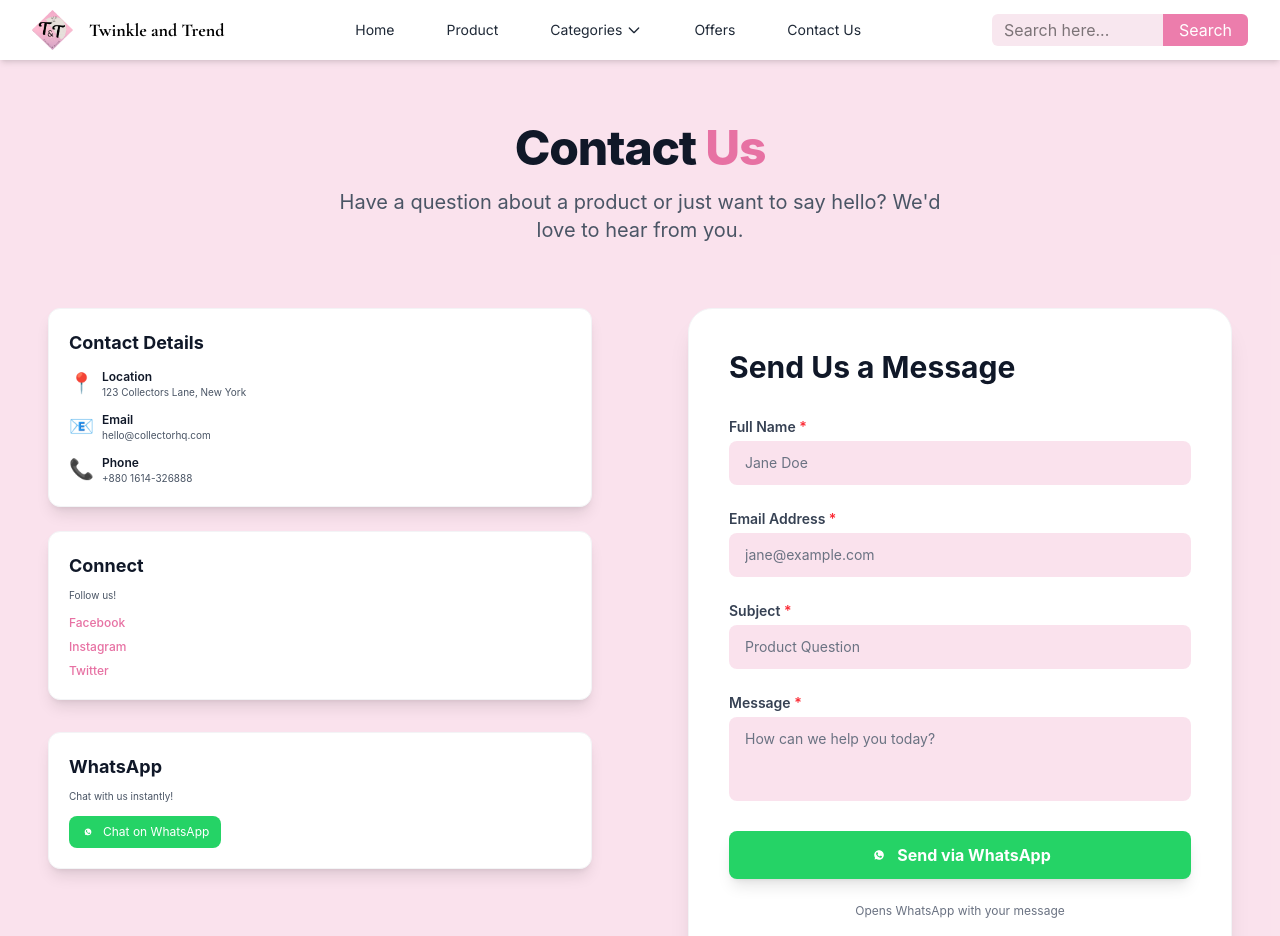
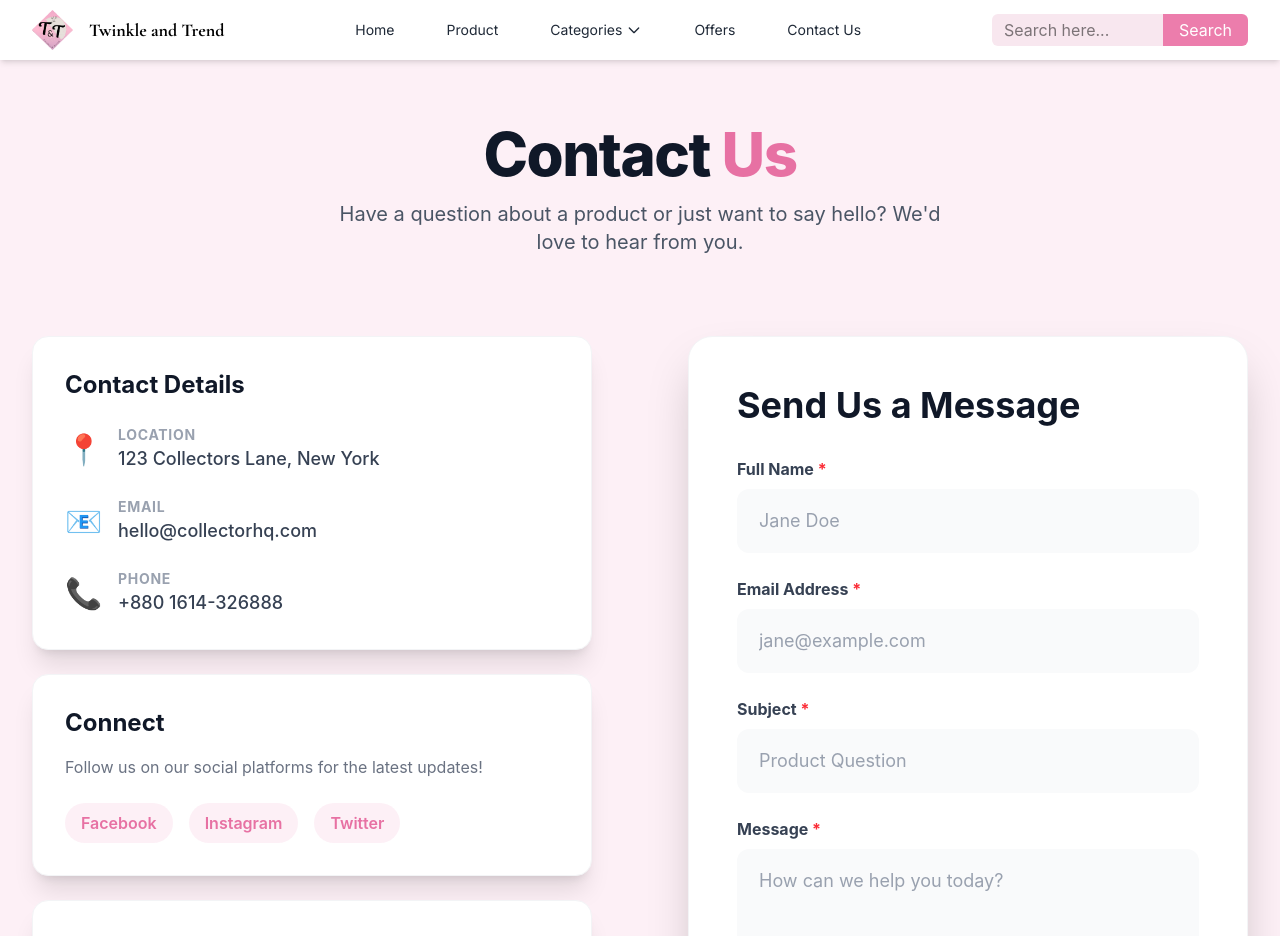
Before and after one commit to mahid76/twinkle-and-trend, a React (Vite) app: page /ContactUs in a window 1280 px wide. Shown: the top 936 px of the page. Built offline with nearby package versions, Linux system fonts and the light colour scheme.

Commit message:
Contact us text

```diff
--- a/src/pages/ContactUs/ContactUs.jsx
+++ b/src/pages/ContactUs/ContactUs.jsx
@@ -245,7 +245,6 @@
 import React, { useState } from 'react';
 
 const ContactPage = () => {
-  // State for form fields
   const [formData, setFormData] = useState({
     fullName: '',
     email: '',
@@ -255,7 +254,6 @@ const ContactPage = () => {
 
   const [isSubmitting, setIsSubmitting] = useState(false);
 
-  // Handle input changes
   const handleChange = (e) => {
     const { name, value } = e.target;
     setFormData(prev => ({
@@ -264,28 +262,21 @@ const ContactPage = () => {
     }));
   };
 
-  // Handle form submission - Send to WhatsApp
   const handleSubmit = (e) => {
     e.preventDefault();
     setIsSubmitting(true);
 
-    // Your WhatsApp number (with country code for Bangladesh)
-    const whatsappNumber = '8801614326888'; // 01614326888 with Bangladesh country code
+    const whatsappNumber = '8801614326888';
 
-    // Format the message
     const message = `*New Contact Form Message*%0A%0A
 *Name:* ${formData.fullName}%0A
 *Email:* ${formData.email}%0A
 *Subject:* ${formData.subject}%0A
 *Message:* ${formData.message}`;
 
-    // Create WhatsApp URL
     const whatsappURL = `https://wa.me/${whatsappNumber}?text=${message}`;
-
-    // Open WhatsApp in a new tab
     window.open(whatsappURL, '_blank');
 
-    // Optional: Clear form after sending
     setFormData({
       fullName: '',
       email: '',
@@ -297,40 +288,40 @@ const ContactPage = () => {
   };
 
   return (
-    // The container uses brand color with low opacity as a subtle background
-    <div className="w-full min-h-screen py-8 sm:py-12 md:py-16 px-4 sm:px-6 lg:px-12 bg-[#E771A3]/20">
+    <div className="w-full min-h-screen py-10 sm:py-16 px-4 sm:px-8 bg-[#E771A3]/10">
       <div className="max-w-7xl mx-auto">
 
-        {/* Page Header - Responsive text sizes */}
-        <div className="text-center mb-8 sm:mb-12 md:mb-16">
-          <h1 className="text-3xl sm:text-4xl md:text-5xl font-extrabold text-gray-900 tracking-tight">
+        {/* Page Header */}
+        <div className="text-center mb-12 sm:mb-20">
+          <h1 className="text-4xl sm:text-5xl md:text-6xl font-extrabold text-gray-900 tracking-tight">
             Contact <span className="text-[#E771A3]">Us</span>
           </h1>
-          <p className="mt-2 sm:mt-3 md:mt-4 text-sm sm:text-base md:text-lg lg:text-xl text-gray-600 max-w-2xl mx-auto px-4">
+          <p className="mt-4 text-base sm:text-lg md:text-xl text-gray-600 max-w-2xl mx-auto px-4">
             Have a question about a product or just want to say hello? We'd love to hear from you.
           </p>
         </div>
 
-        <div className="grid grid-cols-1 lg:grid-cols-2 gap-8 sm:gap-10 lg:gap-12 xl:gap-24 items-start">
+        <div className="grid grid-cols-1 lg:grid-cols-2 gap-10 lg:gap-16 xl:gap-24 items-start">
 
-          {/* Column 1: Contact Information - Side by side on mobile/tablet, stacked on desktop */}
-          <div className="grid grid-cols-2 md:grid-cols-2 lg:grid-cols-1 gap-3 sm:gap-4 lg:gap-6">
+          {/* Column 1: Contact Information */}
+          <div className="grid grid-cols-1 sm:grid-cols-2 lg:grid-cols-1 gap-6">
+
             {/* Contact Details Card */}
-            <div className="bg-white p-3 sm:p-4 md:p-5 rounded-lg sm:rounded-xl shadow-lg border border-gray-100">
-              <h2 className="text-sm sm:text-base md:text-lg font-bold text-gray-900 mb-2 sm:mb-3">
+            <div className="bg-white p-6 md:p-8 rounded-2xl shadow-xl border border-gray-100">
+              <h2 className="text-xl md:text-2xl font-bold text-gray-900 mb-6">
                 Contact Details
               </h2>
-              <div className="space-y-2 sm:space-y-3">
+              <div className="space-y-6">
                 {[
                   { icon: '📍', title: 'Location', value: '123 Collectors Lane, New York' },
                   { icon: '📧', title: 'Email', value: 'hello@collectorhq.com' },
                   { icon: '📞', title: 'Phone', value: '+880 1614-326888' },
                 ].map((item) => (
-                  <div key={item.title} className="flex gap-1.5 sm:gap-2 items-start">
-                    <div className="text-lg sm:text-xl text-[#E771A3]">{item.icon}</div>
+                  <div key={item.title} className="flex gap-4 items-center">
+                    <div className="text-2xl sm:text-3xl text-[#E771A3]">{item.icon}</div>
                     <div>
-                      <h4 className="text-[10px] sm:text-xs font-semibold text-gray-900">{item.title}</h4>
-                      <p className="text-[8px] sm:text-[10px] text-gray-600 break-words">{item.value}</p>
+                      <h4 className="text-sm font-bold text-gray-400 uppercase tracking-wider">{item.title}</h4>
+                      <p className="text-base sm:text-lg text-gray-700 font-medium">{item.value}</p>
                     </div>
                   </div>
                 ))}
@@ -338,59 +329,57 @@ const ContactPage = () => {
             </div>
 
             {/* Social Connect Card */}
-            <div className="bg-white p-3 sm:p-4 md:p-5 rounded-lg sm:rounded-xl shadow-lg border border-gray-100">
-              <h3 className="text-sm sm:text-base md:text-lg font-bold text-gray-900 mb-2">
+            <div className="bg-white p-6 md:p-8 rounded-2xl shadow-xl border border-gray-100">
+              <h3 className="text-xl md:text-2xl font-bold text-gray-900 mb-4">
                 Connect
               </h3>
-              <p className="text-[8px] sm:text-[10px] text-gray-600 mb-2 sm:mb-3">
-                Follow us!
+              <p className="text-sm sm:text-base text-gray-500 mb-6">
+                Follow us on our social platforms for the latest updates!
               </p>
-              <div className="flex flex-col gap-1.5 sm:gap-2">
-                {['FB', 'IG', 'TW'].map(social => (
+              <div className="flex flex-wrap gap-4">
+                {['Facebook', 'Instagram', 'Twitter'].map(social => (
                   <button
                     key={social}
-                    className="text-left text-[10px] sm:text-xs text-[#E771A3] hover:opacity-70 transition-opacity font-medium"
+                    className="bg-[#E771A3]/10 px-4 py-2 rounded-full text-sm sm:text-base text-[#E771A3] hover:bg-[#E771A3] hover:text-white transition-all font-semibold"
                   >
-                    {social === 'FB' ? 'Facebook' : social === 'IG' ? 'Instagram' : 'Twitter'}
+                    {social}
                   </button>
                 ))}
               </div>
             </div>
 
-            {/* Quick WhatsApp Contact - Full width on all screens */}
-            <div className="col-span-2 md:col-span-2 lg:col-span-1 mt-1 sm:mt-2">
-              <div className="bg-white p-3 sm:p-4 md:p-5 rounded-lg sm:rounded-xl shadow-lg border border-gray-100">
-                <h3 className="text-sm sm:text-base md:text-lg font-bold text-gray-900 mb-2">
-                  WhatsApp
+            {/* Quick WhatsApp Contact Card */}
+            <div className="bg-white p-6 md:p-8 rounded-2xl shadow-xl border border-gray-100">
+              <h3 className="text-xl md:text-2xl font-bold text-gray-900 mb-4">
+                Direct Support
               </h3>
-                <p className="text-[8px] sm:text-[10px] text-gray-600 mb-2 sm:mb-3">
-                  Chat with us instantly!
+              <p className="text-sm sm:text-base text-gray-500 mb-6">
+                Need a quick answer? Chat with our team instantly.
               </p>
               <a
                 href="https://wa.me/8801614326888"
                 target="_blank"
                 rel="noopener noreferrer"
-                  className="inline-flex items-center gap-1.5 sm:gap-2 bg-[#25D366] text-white px-2.5 sm:px-3 py-1.5 sm:py-2 rounded-lg hover:bg-[#128C7E] transition-colors text-[10px] sm:text-xs"
+                className="w-full flex items-center justify-center gap-3 bg-[#25D366] text-white px-6 py-4 rounded-xl hover:bg-[#128C7E] transition-all text-base sm:text-lg font-bold shadow-md"
               >
-                  <svg className="w-3 h-3 sm:w-3.5 sm:h-3.5" fill="currentColor" viewBox="0 0 24 24">
+                <svg className="w-6 h-6" fill="currentColor" viewBox="0 0 24 24">
                   <path d="M12.031 6.172c-3.181 0-5.767 2.586-5.768 5.766-.001 1.298.38 2.27 1.019 3.287l-.582 2.128 2.182-.573c.978.58 1.911.928 3.145.929 3.178 0 5.767-2.587 5.768-5.766.001-3.187-2.575-5.77-5.764-5.771zm3.392 8.244c-.144.405-.837.774-1.17.824-.299.045-.677.063-1.092-.069-.252-.08-.575-.187-.988-.365-1.739-.751-2.874-2.502-2.961-2.617-.087-.116-.708-.94-.708-1.793s.448-1.273.607-1.446c.159-.173.346-.217.462-.217l.332.006c.106.005.249-.04.39.298.144.347.491 1.2.534 1.287.043.087.072.188.014.304-.058.116-.087.188-.173.289l-.26.304c-.087.087-.177.18-.076.354.101.174.449.741.964 1.201.662.591 1.221.774 1.394.86s.274.072.376-.043c.101-.116.433-.506.549-.68.116-.173.231-.145.39-.087s1.011.477 1.184.564.289.13.332.202c.045.072.045.419-.1.824z"/>
                 </svg>
                 Chat on WhatsApp
               </a>
             </div>
           </div>
-          </div>
 
-          {/* Column 2: The Contact Form - Responsive */}
-          <form onSubmit={handleSubmit} className="bg-white p-5 sm:p-6 md:p-8 lg:p-10 rounded-xl sm:rounded-2xl lg:rounded-3xl shadow-xl border border-gray-100">
-            <h2 className="text-xl sm:text-2xl lg:text-3xl font-bold text-gray-900 mb-4 sm:mb-6 lg:mb-8">
+          {/* Column 2: The Contact Form */}
+          <form onSubmit={handleSubmit} className="bg-white p-8 sm:p-10 md:p-12 rounded-3xl shadow-2xl border border-gray-100">
+            <h2 className="text-2xl sm:text-3xl lg:text-4xl font-bold text-gray-900 mb-8">
               Send Us a Message
             </h2>
 
-            <div className="space-y-3 sm:space-y-4 lg:space-y-6">
+            <div className="space-y-6">
               {/* Full Name Field */}
               <div>
-                <label className="block text-xs sm:text-sm font-semibold text-gray-700 mb-1">
+                <label className="block text-sm sm:text-base font-bold text-gray-700 mb-2">
                   Full Name <span className="text-red-500">*</span>
                 </label>
                 <input
@@ -400,13 +389,13 @@ const ContactPage = () => {
                   onChange={handleChange}
                   required
                   placeholder="Jane Doe"
-                  className="w-full bg-[#E771A3]/20 text-gray-800 placeholder:text-gray-500 rounded-lg px-3 py-2.5 sm:px-4 sm:py-3 text-sm border-none focus:ring-2 focus:ring-[#E771A3]/50 outline-none"
+                  className="w-full bg-gray-50 text-gray-800 placeholder:text-gray-400 rounded-xl px-5 py-4 text-base sm:text-lg border-2 border-transparent focus:border-[#E771A3] focus:bg-white outline-none transition-all"
                 />
               </div>
 
               {/* Email Address Field */}
               <div>
-                <label className="block text-xs sm:text-sm font-semibold text-gray-700 mb-1">
+                <label className="block text-sm sm:text-base font-bold text-gray-700 mb-2">
                   Email Address <span className="text-red-500">*</span>
                 </label>
                 <input
@@ -416,13 +405,13 @@ const ContactPage = () => {
                   onChange={handleChange}
                   required
                   placeholder="jane@example.com"
-                  className="w-full bg-[#E771A3]/20 text-gray-800 placeholder:text-gray-500 rounded-lg px-3 py-2.5 sm:px-4 sm:py-3 text-sm border-none focus:ring-2 focus:ring-[#E771A3]/50 outline-none"
+                  className="w-full bg-gray-50 text-gray-800 placeholder:text-gray-400 rounded-xl px-5 py-4 text-base sm:text-lg border-2 border-transparent focus:border-[#E771A3] focus:bg-white outline-none transition-all"
                 />
               </div>
 
               {/* Subject Field */}
               <div>
-                <label className="block text-xs sm:text-sm font-semibold text-gray-700 mb-1">
+                <label className="block text-sm sm:text-base font-bold text-gray-700 mb-2">
                   Subject <span className="text-red-500">*</span>
                 </label>
                 <input
@@ -432,23 +421,23 @@ const ContactPage = () => {
                   onChange={handleChange}
                   required
                   placeholder="Product Question"
-                  className="w-full bg-[#E771A3]/20 text-gray-800 placeholder:text-gray-500 rounded-lg px-3 py-2.5 sm:px-4 sm:py-3 text-sm border-none focus:ring-2 focus:ring-[#E771A3]/50 outline-none"
+                  className="w-full bg-gray-50 text-gray-800 placeholder:text-gray-400 rounded-xl px-5 py-4 text-base sm:text-lg border-2 border-transparent focus:border-[#E771A3] focus:bg-white outline-none transition-all"
                 />
               </div>
 
               {/* Message Field */}
               <div>
-                <label className="block text-xs sm:text-sm font-semibold text-gray-700 mb-1">
+                <label className="block text-sm sm:text-base font-bold text-gray-700 mb-2">
                   Message <span className="text-red-500">*</span>
                 </label>
                 <textarea
                   name="message"
-                  rows="3"
+                  rows="4"
                   value={formData.message}
                   onChange={handleChange}
                   required
                   placeholder="How can we help you today?"
-                  className="w-full bg-[#E771A3]/20 text-gray-800 placeholder:text-gray-500 rounded-lg px-3 py-2.5 sm:px-4 sm:py-3 text-sm border-none focus:ring-2 focus:ring-[#E771A3]/50 outline-none resize-none"
+                  className="w-full bg-gray-50 text-gray-800 placeholder:text-gray-400 rounded-xl px-5 py-4 text-base sm:text-lg border-2 border-transparent focus:border-[#E771A3] focus:bg-white outline-none transition-all resize-none"
                 ></textarea>
               </div>
 
@@ -456,20 +445,20 @@ const ContactPage = () => {
               <button
                 type="submit"
                 disabled={isSubmitting}
-                className={`w-full flex items-center justify-center gap-2 text-white text-sm sm:text-base font-bold py-2.5 sm:py-3 rounded-lg shadow-lg hover:shadow-xl transition-all duration-300 outline-none ${
+                className={`w-full flex items-center justify-center gap-3 text-white text-lg sm:text-xl font-bold py-4 sm:py-5 rounded-xl shadow-lg transition-all duration-300 outline-none ${
                   isSubmitting
                     ? 'bg-gray-400 cursor-not-allowed'
-                    : 'bg-[#25D366] hover:bg-[#128C7E] hover:scale-[1.02] active:scale-[0.98]'
+                    : 'bg-[#25D366] hover:bg-[#128C7E] hover:scale-[1.01] active:scale-[0.99]'
                 }`}
               >
-                <svg className="w-4 h-4 sm:w-5 sm:h-5" fill="currentColor" viewBox="0 0 24 24">
+                <svg className="w-6 h-6" fill="currentColor" viewBox="0 0 24 24">
                   <path d="M12.031 6.172c-3.181 0-5.767 2.586-5.768 5.766-.001 1.298.38 2.27 1.019 3.287l-.582 2.128 2.182-.573c.978.58 1.911.928 3.145.929 3.178 0 5.767-2.587 5.768-5.766.001-3.187-2.575-5.77-5.764-5.771zm3.392 8.244c-.144.405-.837.774-1.17.824-.299.045-.677.063-1.092-.069-.252-.08-.575-.187-.988-.365-1.739-.751-2.874-2.502-2.961-2.617-.087-.116-.708-.94-.708-1.793s.448-1.273.607-1.446c.159-.173.346-.217.462-.217l.332.006c.106.005.249-.04.39.298.144.347.491 1.2.534 1.287.043.087.072.188.014.304-.058.116-.087.188-.173.289l-.26.304c-.087.087-.177.18-.076.354.101.174.449.741.964 1.201.662.591 1.221.774 1.394.86s.274.072.376-.043c.101-.116.433-.506.549-.68.116-.173.231-.145.39-.087s1.011.477 1.184.564.289.13.332.202c.045.072.045.419-.1.824z"/>
                 </svg>
-                {isSubmitting ? 'Sending...' : 'Send via WhatsApp'}
+                {isSubmitting ? 'Sending...' : 'Send Message'}
               </button>
 
-              <p className="text-[10px] sm:text-xs text-gray-500 text-center">
-                Opens WhatsApp with your message
+              <p className="text-sm sm:text-base text-gray-400 text-center font-medium">
+                Our average response time is under 2 hours.
               </p>
             </div>
           </form>
```
Lines whose indentation alone changed are shown as unchanged.
